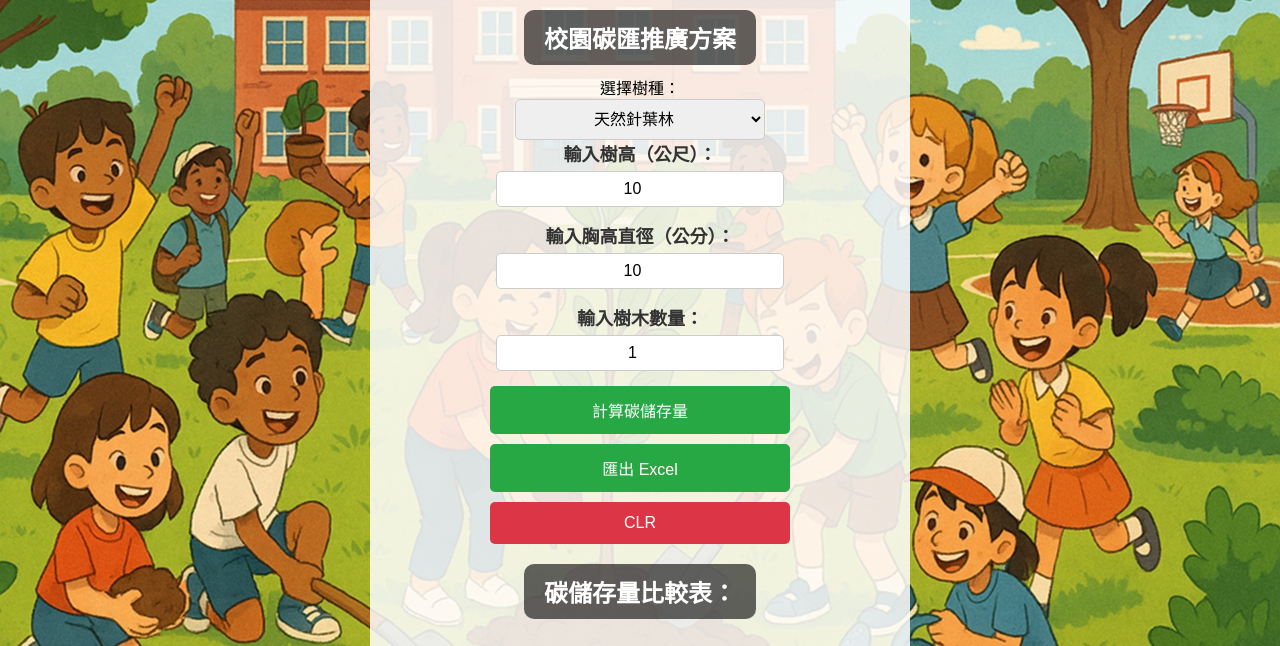
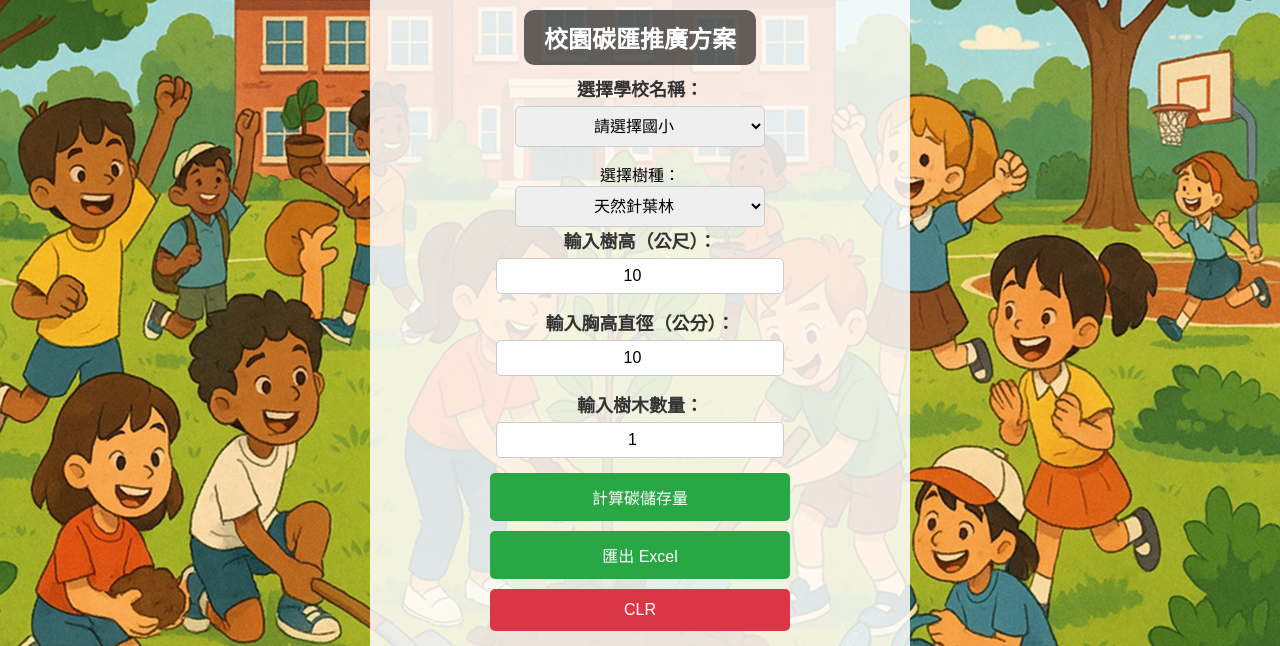
Before and after one commit to Sethjesus/Tree-Carbon, a plain HTML site: page index.html in a window 1280 px wide. Shown: the part 126-772 px from the top of the page. Drawn offline with Linux system fonts and the light colour scheme.

Commit message:
Add files via upload

```diff
--- a/index.html
+++ b/index.html
@@ -1,3 +1,4 @@
+
 <!DOCTYPE html>
 <html lang="zh-TW">
 <head>
@@ -185,6 +186,59 @@ select {
         <h1>🌴JP ESG 碳儲存計算🌳</h1>
         <h2>校園碳匯推廣方案</h2>
         <BR>
+            <div class="input-group">
+    <label>選擇學校名稱：</label>
+   <select id="schoolSelect">
+  <option value="">請選擇國小</option>
+
+  <!-- 基隆市 -->
+  <optgroup label="基隆市">
+    <option value="基隆市中和國小">基隆市中和國小</option>
+    <option value="基隆市仙洞國小">基隆市仙洞國小</option>
+    <option value="基隆市七堵國小">基隆市七堵國小</option>
+    <option value="基隆市華興國小">基隆市華興國小</option>
+    <option value="基隆市中正國小">基隆市中正國小</option>
+    <option value="基隆市正濱國小">基隆市正濱國小</option>
+    <option value="基隆市忠孝國小">基隆市忠孝國小</option>
+    <option value="基隆市和平國小">基隆市和平國小</option>
+    <option value="基隆市八斗國小">基隆市八斗國小</option>
+    <!-- … 此處可補其他區所有校名 … -->
+  </optgroup>
+
+  <!-- 新北市 -->
+  <optgroup label="新北市">
+    <option value="新北市板橋國小">新北市板橋國小</option>
+    <option value="新北市國光國小">新北市國光國小</option>
+    <option value="新北市文德國小">新北市文德國小</option>
+    <!-- 以上資料取材自板橋區通訊錄:contentReference[oaicite:1]{index=1} -->
+    <option value="新北市淡水區新市國小">新北市淡水區新市國小</option>
+    <option value="新北市新店區新店國小">新北市新店區新店國小</option>
+    <option value="新北市新莊區新莊國小">新北市新莊區新莊國小</option>
+    <option value="新北市板橋區板橋國小">新北市板橋區板橋國小</option>
+    <!-- 可補充其他學校 -->
+  </optgroup>
+
+  <!-- 台北市 -->
+  <optgroup label="台北市">
+    <option value="台北市日新國小">台北市日新國小</option>
+    <option value="台北市太平國小">台北市太平國小</option>
+    <option value="台北市永樂國小">台北市永樂國小</option>
+    <option value="台北市幸安國小">台北市幸安國小</option>
+    <!-- 該資料來自台北市教育局列表:contentReference[oaicite:2]{index=2} -->
+  </optgroup>
+
+  <!-- 桃園市 -->
+  <optgroup label="桃園市">
+    <option value="桃園市桃園國小">桃園市桃園國小</option>
+    <option value="桃園市東門國小">桃園市東門國小</option>
+    <option value="桃園市中埔國小">桃園市中埔國小</option>
+    <option value="桃園市成功國小">桃園市成功國小</option>
+    <!-- 資料來源桃園市教育局:contentReference[oaicite:3]{index=3} -->
+  </optgroup>
+</select>
+
+     </div>
+
         <label>選擇樹種：<BR>
             <select id="treeType"></select>
         </label>
@@ -215,6 +269,7 @@ select {
         <thead>
         <tr>
         <th>#</th>
+        <th>學校名稱</th> <!-- 新增 -->
         <th>林型</th>
         <th>樹高 (m)</th>
         <th>胸高直徑 (cm)</th>
@@ -222,6 +277,7 @@ select {
         <th>(kg CO₂e)</th>
         </tr>
         </thead>
+
                 <tbody></tbody>
             </table>
         </div>
@@ -238,7 +294,16 @@ select {
             { type: "人工針闊葉混交林", BEF: 1.34, R: 0.23, CF: 0.4756, Rho: 0.49, FF: 0.45 },
             { type: "人工闊葉林", BEF: 1.4, R: 0.24, CF: 0.4691, Rho: 0.56, FF: 0.45 },
             { type: "木竹混交林", BEF: 1.34, R: 0.23, CF: 0.4756, Rho: 0.49, FF: 0.45 },
-            { type: "竹林", BEF: 1.4, R: 0.46, CF: 0.4732, Rho: 0.62, FF: 0.45 }
+            { type: "竹林", BEF: 1.4, R: 0.46, CF: 0.4732, Rho: 0.62, FF: 0.45 },
+            { type: "龍柏立木", BEF: 1.4, R: 0.24, CF: 0.4908, Rho: 0.704, FF: 0.4 },
+            { type: "台灣櫟樹", BEF: 1.4, R: 0.24, CF: 0.4743, Rho: 0.6, FF: 0.4 },
+            { type: "小葉南洋杉", BEF: 1.4, R: 0.24, CF: 0.4821, Rho: 0.48, FF: 0.4 },
+            { type: "芒果樹", BEF: 1.4, R: 0.24, CF: 0.4474, Rho: 0.55, FF: 0.4 },
+            { type: "楓香", BEF: 1.4, R: 0.24, CF: 0.489, Rho: 0.49, FF: 0.4 },
+            { type: "流蘇", BEF: 1.4, R: 0.24, CF: 0.469, Rho: 0.68, FF: 0.4 },
+            { type: "大王椰子", BEF: 1.4, R: 0.24, CF: 0.4691, Rho: 0.5, FF: 0.4 },
+            { type: "榕樹", BEF: 1.4, R: 0.24, CF: 0.4356, Rho: 0.41, FF: 0.4 },
+            { type: "山櫻花", BEF: 1.4, R: 0.24, CF: 0.4773, Rho: 0.59, FF: 0.4 },
         ];
 
         function populateTreeTypes() {
@@ -299,19 +364,27 @@ select {
             let dbh = parseFloat(document.getElementById("treeDiameter").value) / 100;
             let count = parseInt(document.getElementById("treeCount").value, 10);
             let selectedTree = treeData.find(tree => tree.type === document.getElementById("treeType").value);
+            let school = document.getElementById("schoolSelect").value;
+            if (!school) {
+            alert("請選擇學校名稱！");
+            return;
+}
 
             if (!selectedTree) return;
 
-            let co2e = Math.PI * Math.pow(dbh / 2, 2) * height * selectedTree.FF * selectedTree.Rho * selectedTree.BEF * (1 + selectedTree.R) * selectedTree.CF * (44 / 12) * count;
+            let co2e = Math.PI * Math.pow(dbh / 2, 2) * height * selectedTree.FF *
+            selectedTree.Rho * selectedTree.BEF * (1 + selectedTree.R) *
+            selectedTree.CF * (44 / 12) * count * 1000;   // ← ★乘 1000
             totalCarbonStorage += co2e;
-
             let newRow = tableBody.insertRow();
             newRow.innerHTML = `<td>${serialNumber++}</td>
+                    <td>${school}</td>
                     <td>${selectedTree.type}</td>
                     <td>${height}</td>
                     <td>${(dbh * 100).toFixed(2)}</td>
                     <td>${count}</td>
                     <td>${co2e.toFixed(4)}</td>`;
+
 
             document.getElementById("totalCarbon").innerText = `總碳儲存量: ${totalCarbonStorage.toFixed(4)} 公斤 CO₂e`;
         }
@@ -329,7 +402,7 @@ select {
                 return Array.from(row.children).map(td => td.innerText);
             });
 
-            let ws = XLSX.utils.aoa_to_sheet([["#", "林型", "樹高 (m)", "胸高直徑 (cm)", "數量", "(kg CO₂e)"], ...tableData]);
+            let ws = XLSX.utils.aoa_to_sheet([["#", "學校名稱", "林型", "樹高 (m)", "胸高直徑 (cm)", "數量", "(kg CO₂e)"], ...tableData]);
             let wb = XLSX.utils.book_new();
             XLSX.utils.book_append_sheet(wb, ws, "碳儲存計算");
             XLSX.writeFile(wb, "carbon_storage.xlsx");
```
Lines whose indentation alone changed are shown as unchanged.
